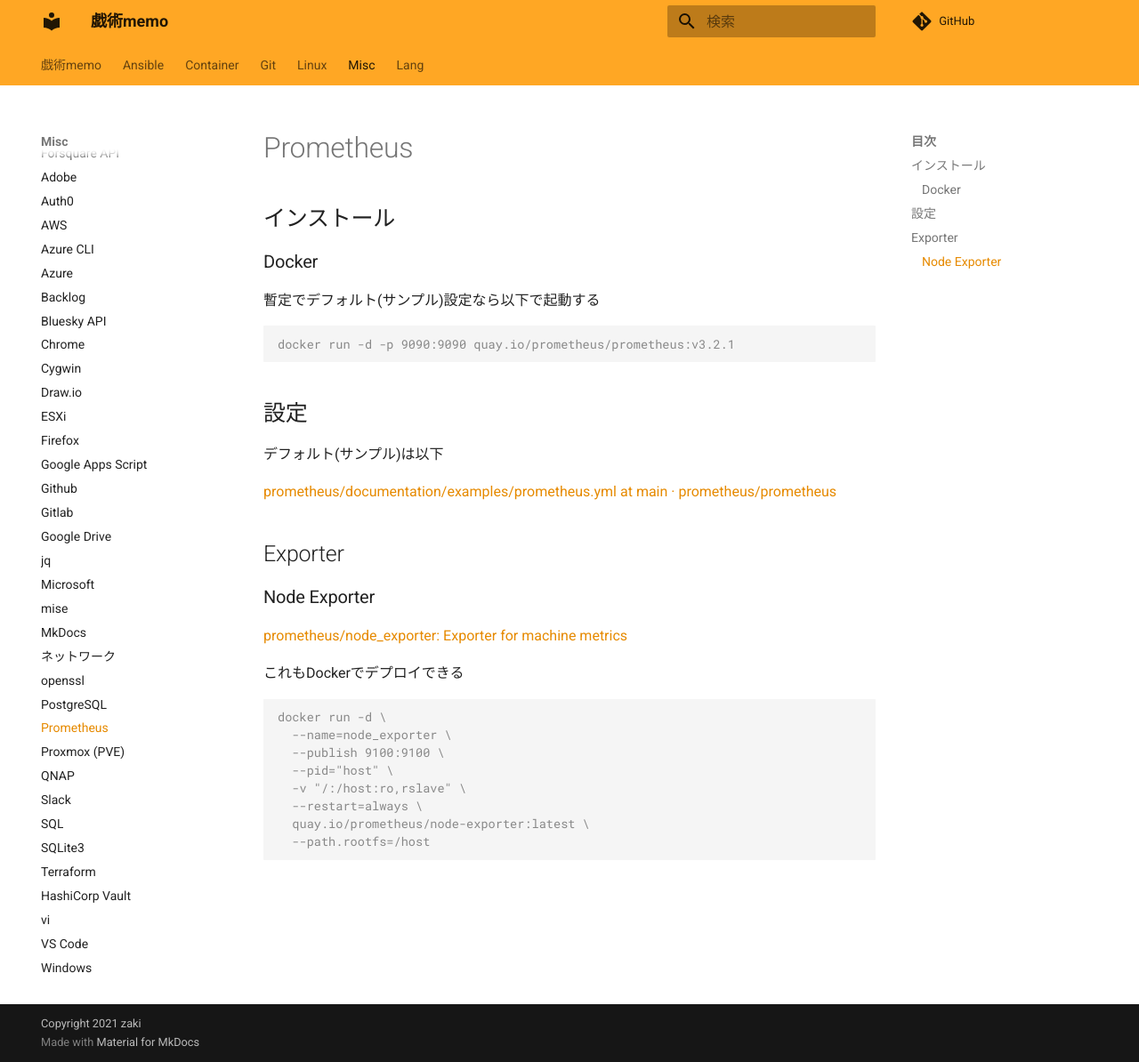
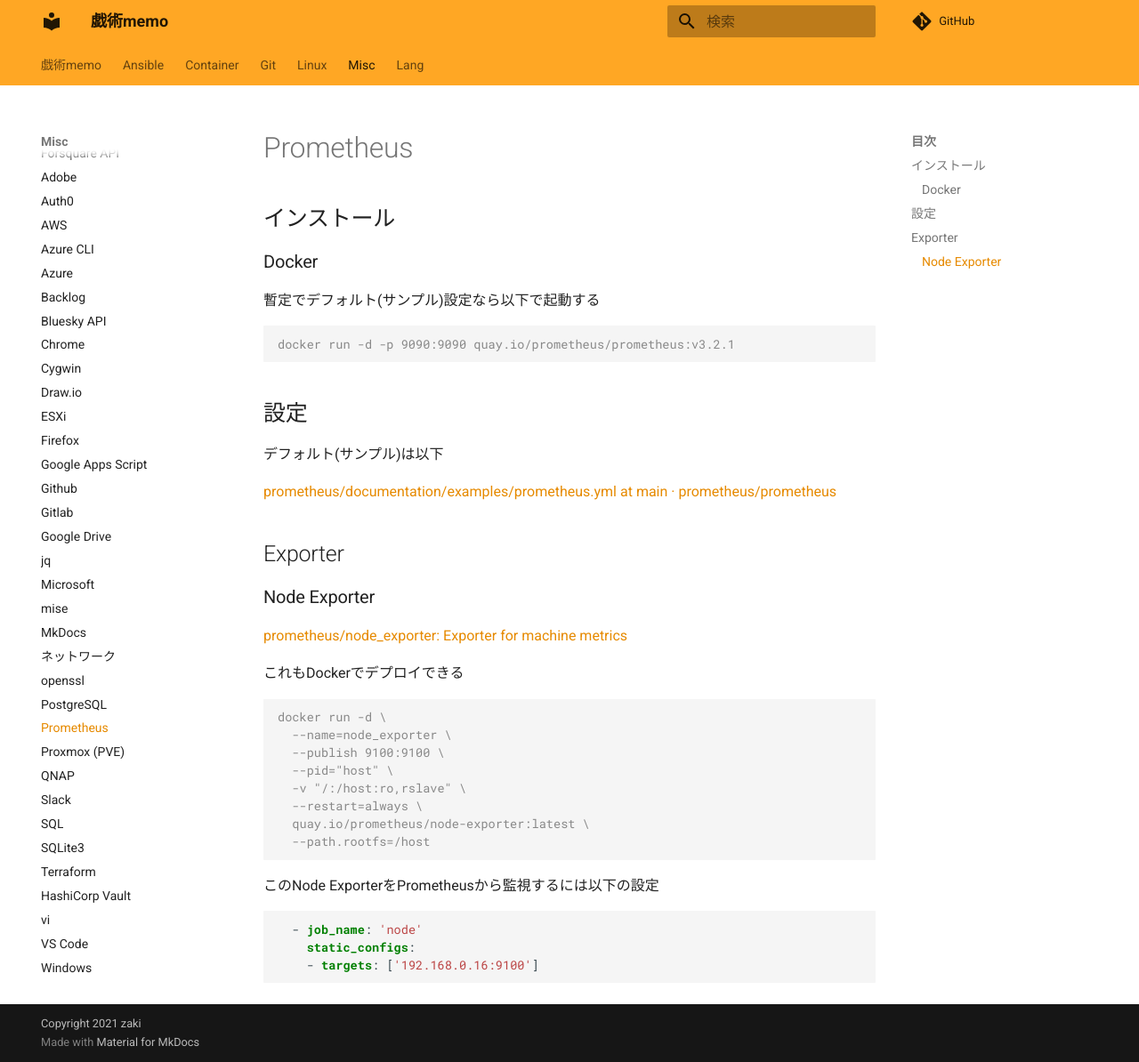
Before and after one commit to zaki-lknr/docs, an MkDocs documentation site: the page built from docs/Misc/prometheus.md, in a window 1280 px wide and 1194 px high. Shown: the whole window at 89% size. Built offline with MkDocs 1.6.1 and Material for MkDocs 9.7.7, drawn with Linux system fonts in a browser that asks for light colours; comment, search, counter and statistics services are not loaded.

Commit message:
add: misc/prometheus: node exporterの監視設定

````diff
--- a/docs/Misc/prometheus.md
+++ b/docs/Misc/prometheus.md
@@ -34,3 +34,11 @@ docker run -d \
   quay.io/prometheus/node-exporter:latest \
   --path.rootfs=/host
 ```
+
+このNode ExporterをPrometheusから監視するには以下の設定
+
+```yaml
+  - job_name: 'node'
+    static_configs:
+    - targets: ['192.168.0.16:9100']
+```
````
